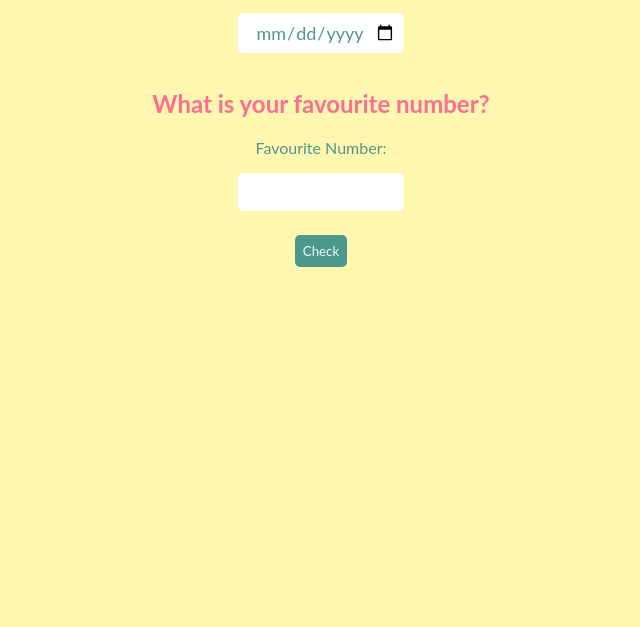
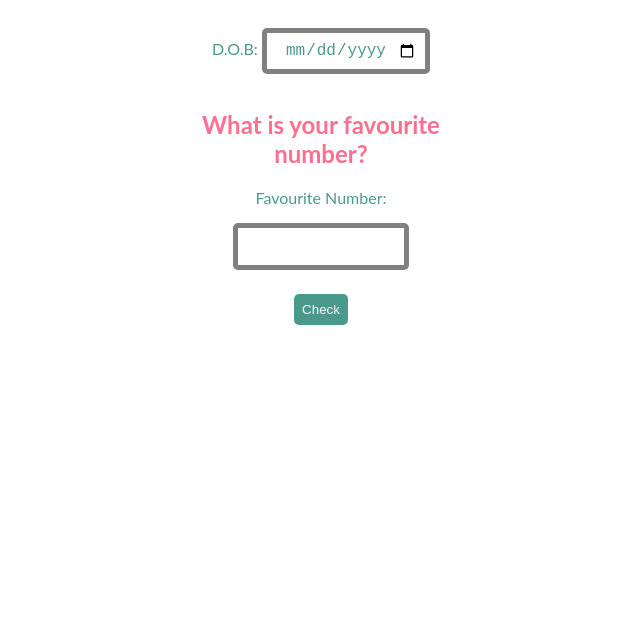
Before and after one commit to VinlaRose/Mark11-BdayLuckyNumber, a plain HTML site: page index.html in a window 1280 px wide. Shown: the part 173-800 px from the top of the page, without its empty margins (319-959 px from the left). Drawn offline with Linux system fonts and the light colour scheme.

Commit message:
Update style.css

```diff
--- a/style.css
+++ b/style.css
@@ -8,20 +8,23 @@
     --fourth-color:#FD6F91;
 
     }
-    * {
+
+    body{
         font-family: "Lato", sans-serif;
-        }
-    body{
-        /* background-color:#94D7C7; */
+        width: 100%;
     }
 
     .container{
+        width: 300px;
+        height: 500px;
+        padding: 15px;
+
+        margin: 0 auto;
         text-align: center;
-        width: 500px;
-        margin: auto auto;
-        display: flex;
-        flex-direction: column;
-        background-color: #FFF6B0;
+
+
+
+
     }
 
     .heading{
@@ -43,7 +46,7 @@
     input {
         border-radius: 5px;
         padding: 0.5rem;
-        border: transparent;
+        border: 5px solid gray;
         font-size: large;
         margin: 1rem 0;
         max-width: 150px;
```
